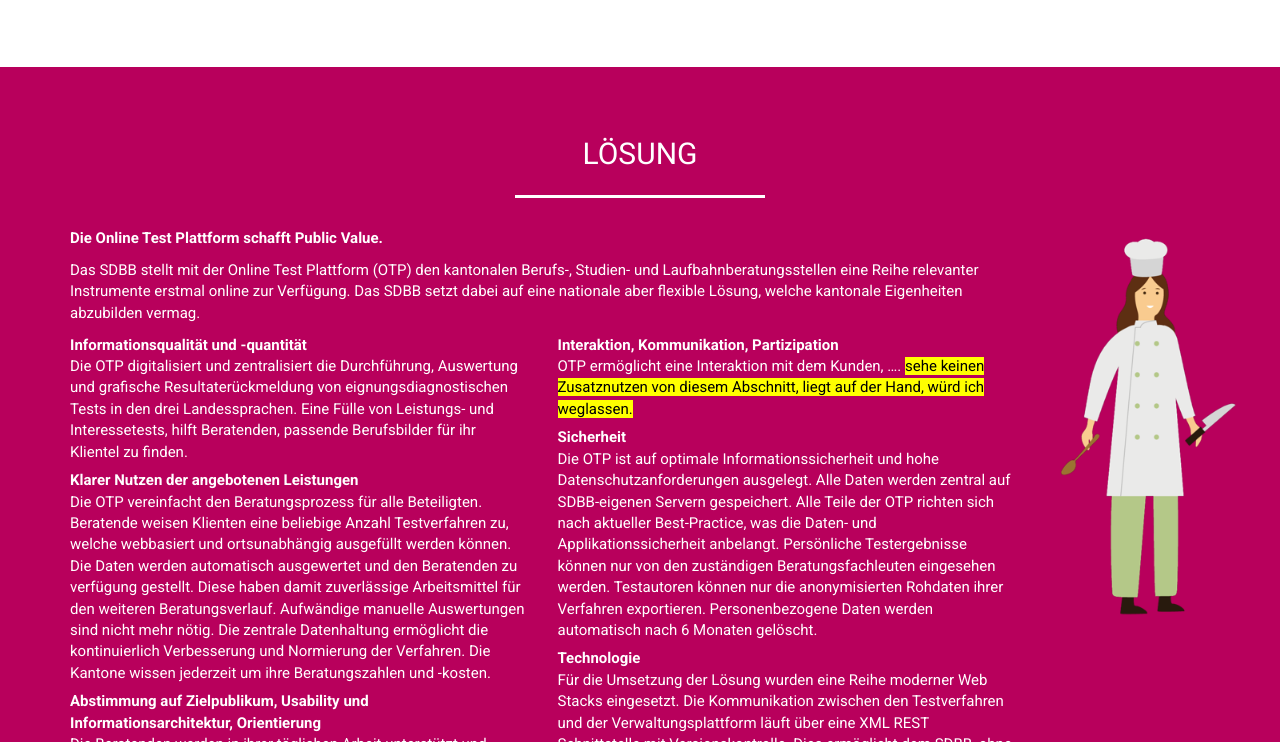
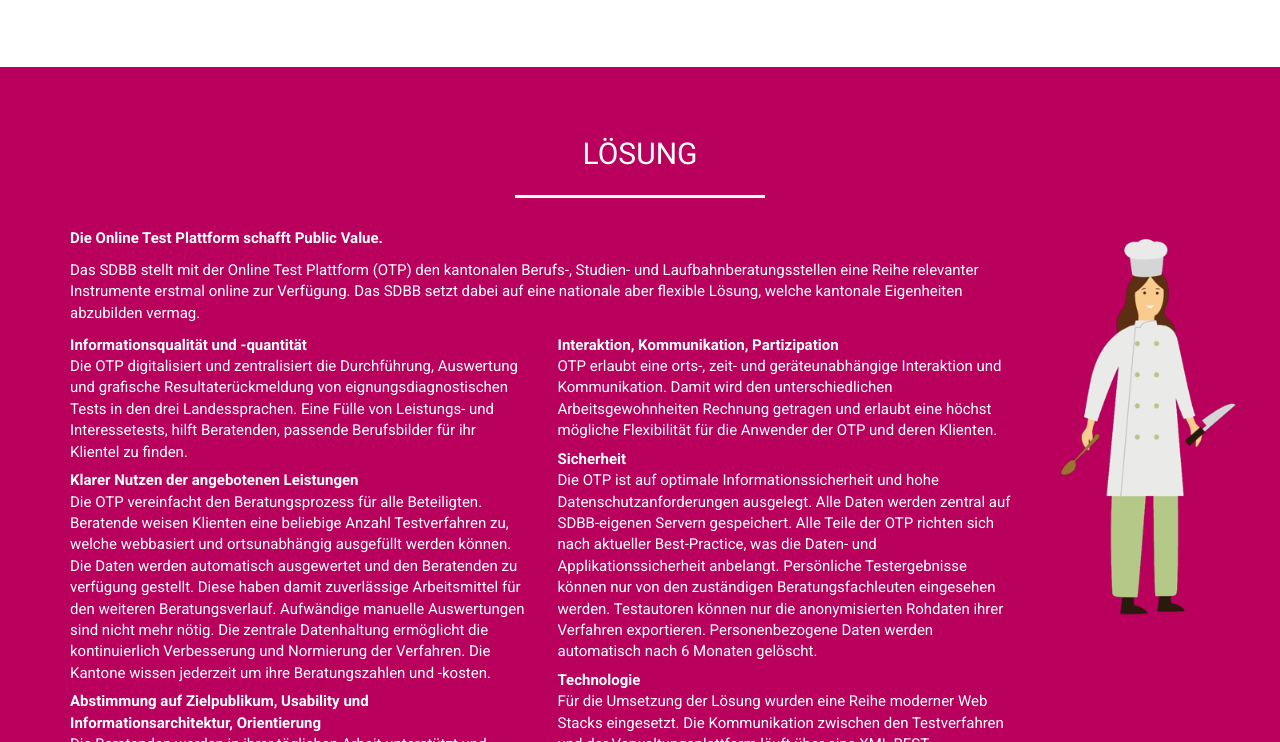
Before and after one commit to cloud-solutions/microsite-sdbb-otp, a website: page public/index.html in a window 1280 px wide. Shown: the part 1423-2165 px from the top of the page. Drawn offline with nearby package versions, Linux system fonts and the light colour scheme; files that its build step writes are made by us from their sources.

Commit message:
interkationstext by oli

```diff
--- a/public/index.html
+++ b/public/index.html
@@ -78,7 +78,7 @@
                 <div class="col-lg-12">
                     <div class="embed-pusher">
                         <div class="embed-container">
-                            <iframe src="https://www.youtube.com/embed/H9IWS-pjh9A" suggestedQuality="highres" frameborder="0" allowfullscreen></iframe>
+                            <iframe src="https://www.youtube.com/embed/H9IWS-pjh9A?suggestedQuality=highres" suggestedQuality="highres" frameborder="0" allowfullscreen></iframe>
                         </div>
                     </div>
                     <div class="intro-text">
@@ -195,8 +195,9 @@
                                     Interaktion, Kommunikation, Partizipation
                                 </dt>
                                 <dd>
-                                    OTP ermöglicht eine Interaktion mit dem Kunden, ….
-                                    <span class="placeholder-text">sehe keinen Zusatznutzen von diesem Abschnitt, liegt auf der Hand, würd ich weglassen.</span>
+                                    OTP erlaubt eine orts-, zeit- und geräteunabhängige Interaktion und Kommunikation.
+                                    Damit wird den unterschiedlichen Arbeitsgewohnheiten Rechnung getragen und erlaubt
+                                    eine höchst mögliche Flexibilität für die Anwender der OTP und deren Klienten.
                                 </dd>
                                 <dt>
                                     Sicherheit
```
